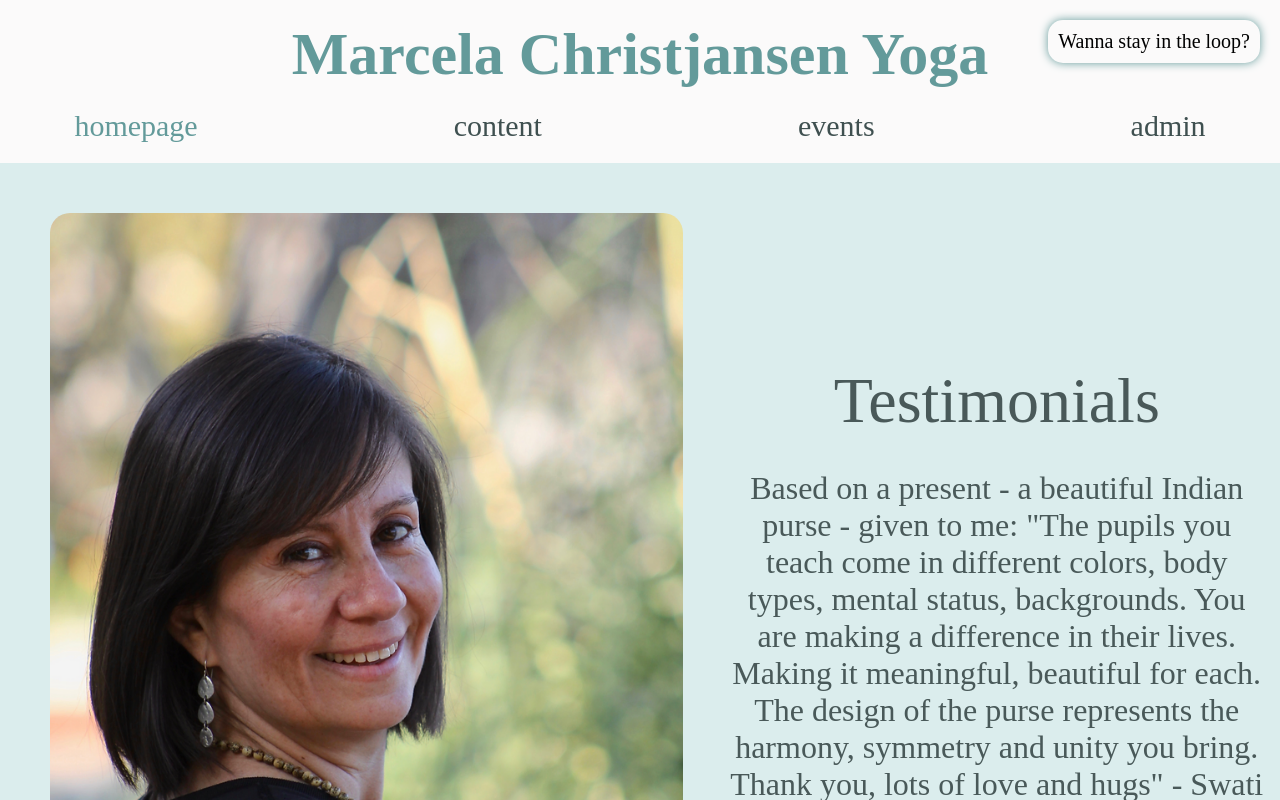
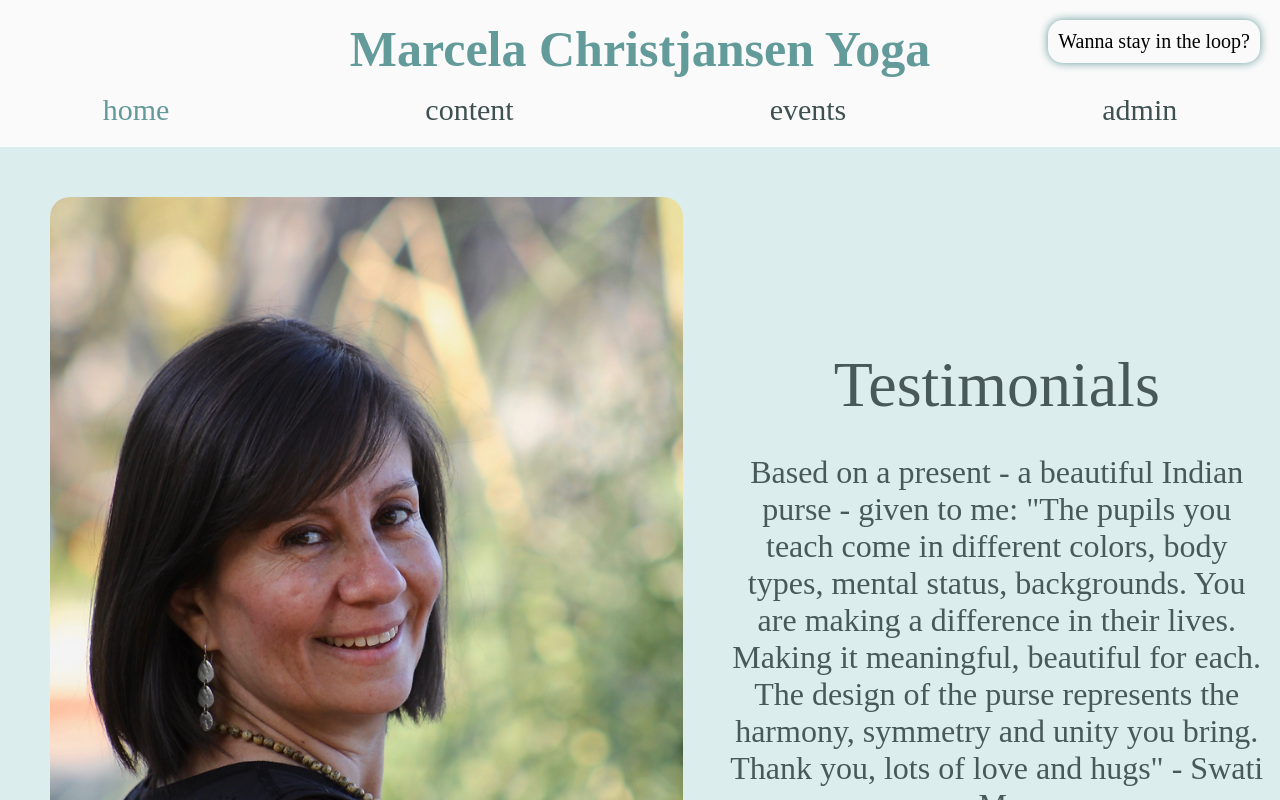
Before and after one commit to MaxusTheOne/Yoga-frontend, a React (Vite) app in the folder YogaFrontend/: page / in a window 1280 px wide. Shown: the top 800 px of the page. Built offline with nearby package versions, Linux system fonts and the light colour scheme; a web font is replaced by a local one.

Commit message:
did styling

```diff
--- a/YogaFrontend/src/components/Homepage/Header.jsx
+++ b/YogaFrontend/src/components/Homepage/Header.jsx
@@ -18,6 +18,11 @@ export default function Header() {
             <div className="header-div">
                 <div className="header-content">
                     <div className="header-title">
+                        {/* <img
+                            className="landing-page-image"
+                            src="public\yeah.jpg"
+                            alt=""
+                        /> */}
                         <h1>Marcela Christjansen Yoga</h1>
                     </div>
                     <div onClick={handleOpenDialog} className="signUpButton">
--- a/YogaFrontend/src/components/Homepage/NavBar.jsx
+++ b/YogaFrontend/src/components/Homepage/NavBar.jsx
@@ -4,7 +4,7 @@ export default function NavBar() {
     return (
         <nav className="nav-container">
             <ul className="nav-items">
-                <NavLink to="/">homepage</NavLink>
+                <NavLink to="/">home</NavLink>
                 <NavLink to="/media">content</NavLink>
                 <NavLink to="/events">events</NavLink>
                 <NavLink to="/admin">admin</NavLink>
--- a/YogaFrontend/src/homepage.css
+++ b/YogaFrontend/src/homepage.css
@@ -13,14 +13,19 @@ body {
 
 /* HEADER */
 
+.landing-page-image {
+    width: 100%;
+    border-radius: 15px;
+}
+
 .header-content {
     display: flex;
     justify-content: center;
-    margin-bottom: 20px;
 }
 
 .header-title {
     display: flex;
+    font-size: 25px;
     justify-content: center;
 }
 
@@ -42,6 +47,7 @@ header > h1 {
     color: black;
     display: flex;
     justify-content: center;
+    margin-top: 15px;
 }
 .nav-items {
     list-style: none;
```
Also changed, not shown: YogaFrontend/public/yeah.jpg (added).
